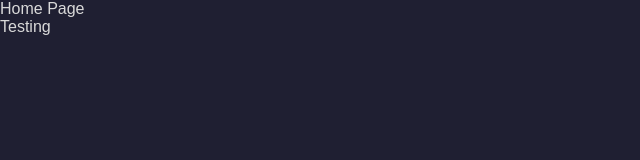
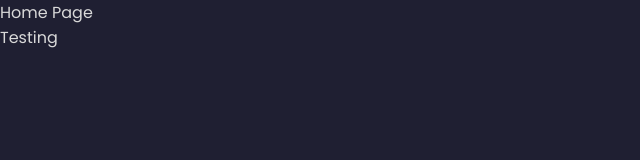
Before and after one commit to MastersOfData/scores-app, a Next.js app: page / in a window 1280 px wide. Shown: the top 160 px of the page, without its empty margins (0-640 px from the left). Built offline with nearby package versions, Linux system fonts and the light colour scheme; a web font is replaced by a local one.

Commit message:
Ny font (igjen)

```diff
--- a/src/styles/globals.css
+++ b/src/styles/globals.css
@@ -1,6 +1,6 @@
 @import url("https://fonts.googleapis.com/css2?family=Open+Sans&display=swap");
 @import url("https://fonts.googleapis.com/css2?family=Lato:wght@700&display=swap");
-@import url("http://fonts.googleapis.com/earlyaccess/khyay.css");
+@import url("https://fonts.googleapis.com/css2?family=Poppins:wght@300;400;500;600;700&display=swap");
 
 :root {
   /* Colors */
@@ -40,8 +40,8 @@
   --border-radius-hard: 0.125rem;
 
   /* Font families */
-  --ff-primary: "Khyay", sans-serif;
-  --ff-heading: "Khyay", sans-serif;
+  --ff-primary: "Poppins", sans-serif;
+  --ff-heading: "Poppins", sans-serif;
 
   /* Font sizes */
   --fs-200: 0.875rem;
```
